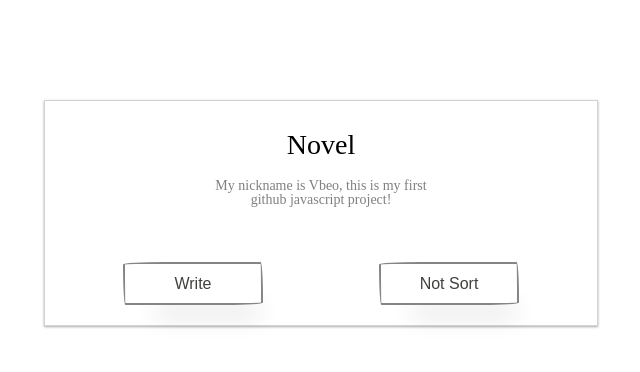
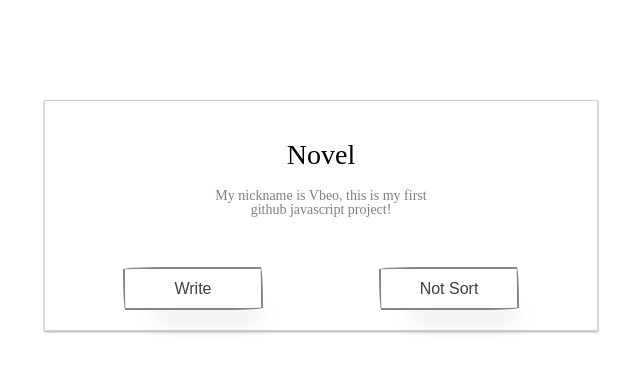
Before and after one commit to Vbeo147/novel-react, a React (Create React App) app: page / in a window 1280 px wide. Shown: the top 372 px of the page, without its empty margins (319-959 px from the left). Built offline with nearby package versions, Linux system fonts and the light colour scheme.

Commit message:
Update Home.module.css

```diff
--- a/src/css/Home.module.css
+++ b/src/css/Home.module.css
@@ -13,6 +13,7 @@ button {
   border: 1px solid lightgrey;
   box-shadow: 0 1px 3px rgba(0, 0, 0, 0.12), 0 1px 2px rgba(0, 0, 0, 0.24);
   transition: all 0.3s cubic-bezier(0.25, 0.8, 0.25, 1);
+  user-select: none;
 }
 
 .home_header:hover {
@@ -24,13 +25,13 @@ button {
   flex-direction: column;
   justify-content: center;
   align-items: center;
-  margin-top: 10px;
-  margin-bottom: 55px;
+  margin-top: 20px;
+  margin-bottom: 50px;
   transition: all 0.6s ease-in-out;
 }
 
 .home_header:hover .home_header__title {
-  transform: translate3d(0, -7px, 0);
+  transform: translate3d(0, -8.2px, 0);
 }
 
 .home_header__title_main {
```
